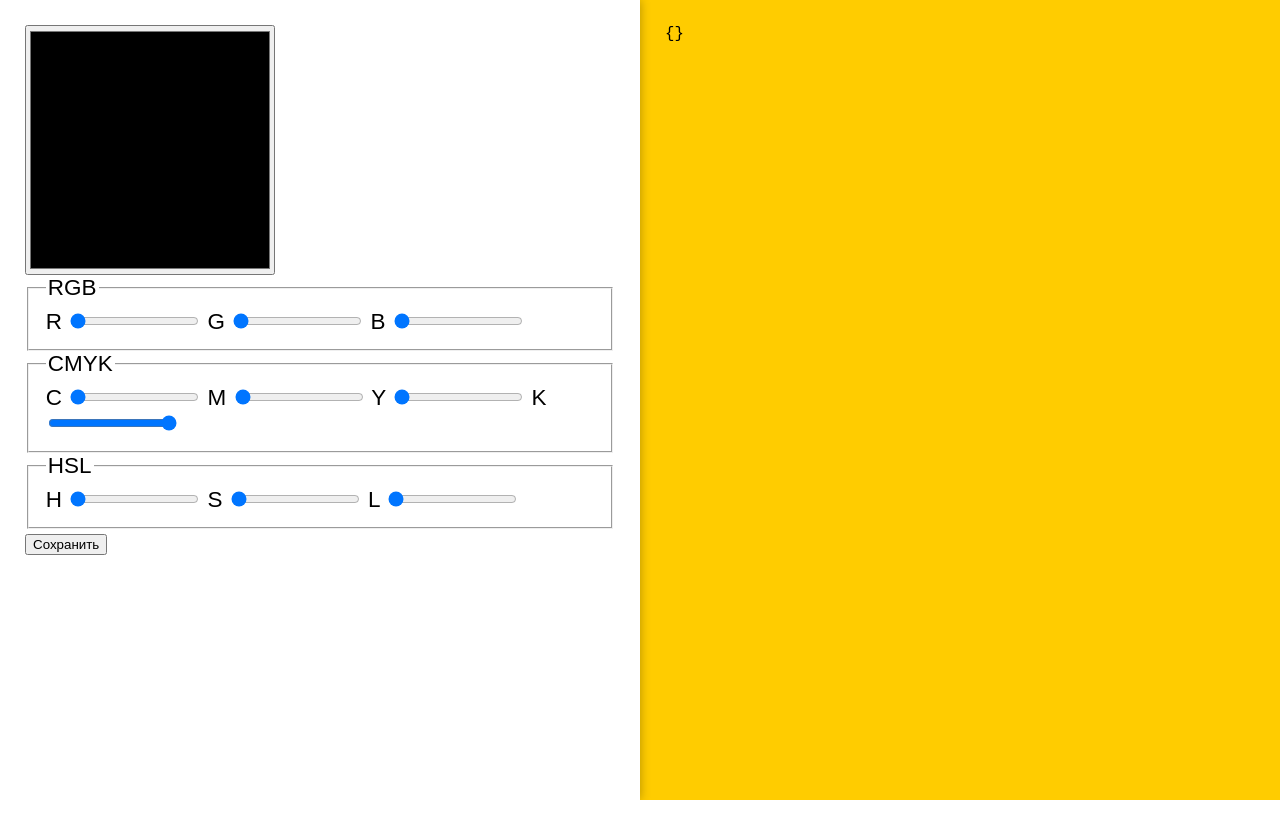
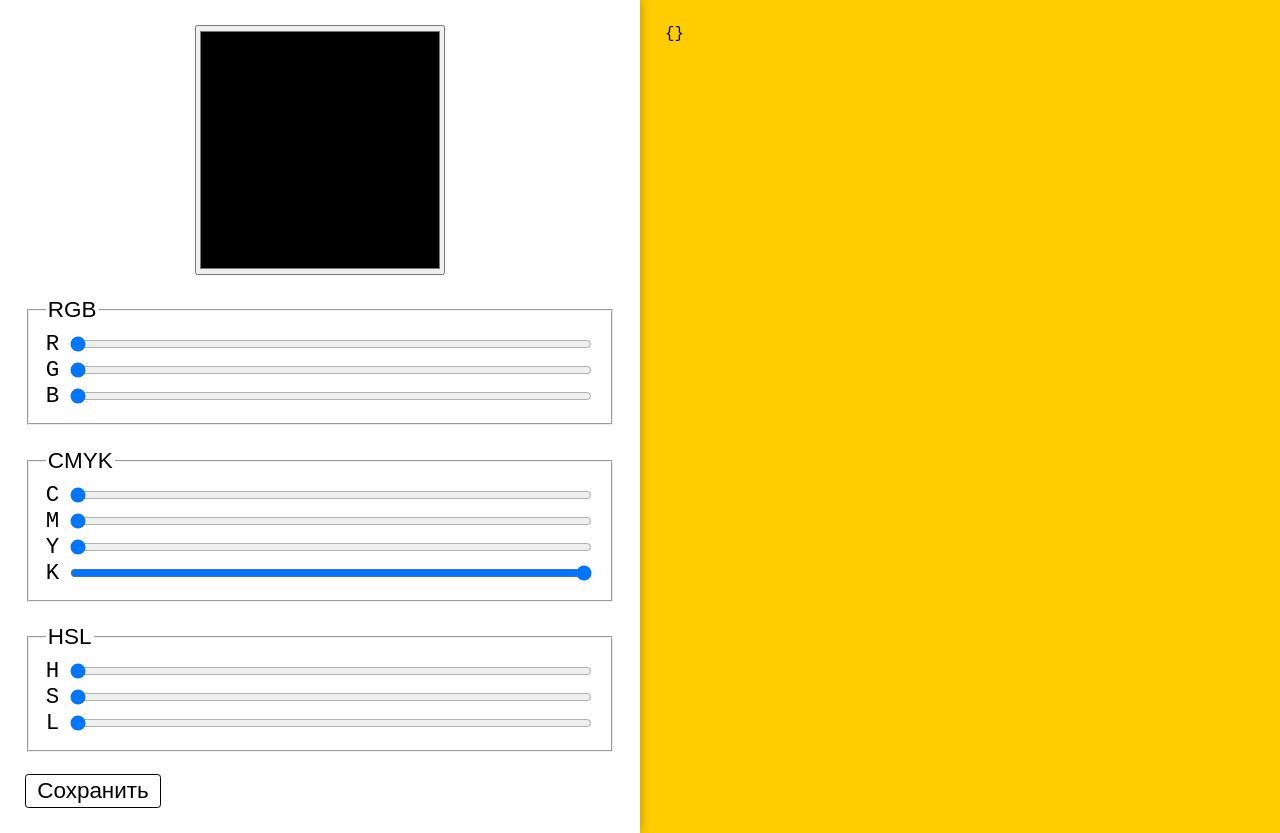
Before and after one commit to ErBlack/html-form, a plain HTML site: page colors.html in a window 1280 px wide. Before the commit the page ends 800 px from the top, so only its background shows below. Drawn offline with Linux system fonts and the light colour scheme.

Commit message:
colors-style

```diff
--- a/colors.css
+++ b/colors.css
@@ -9,3 +9,32 @@ input[type="color"]
     width: 250px;
     height: 250px;
 }
+
+label
+{
+    display: flex;
+
+    font-family: monospace;
+}
+
+fieldset
+{
+    margin-bottom: 1em;
+}
+
+input[type="color"]
+{
+    display: block;
+
+    margin: 0 auto 1em auto;
+}
+
+.caption
+{
+    flex: 0 0 1em;
+}
+
+input[type="range"]
+{
+    flex-grow: 1;
+}
--- a/colors.html
+++ b/colors.html
@@ -14,39 +14,49 @@
             <input type="color" name="HEX" id="color">
             <fieldset id="RGB">
                 <legend>RGB</legend>
-                <label>R
+                <label>
+                    <span class="caption">R</span>
                     <input type="range" min="0" max="255" name="R" id="R" value="0"> </label>
-                <label>G
+                <label>
+                    <span class="caption">G</span>
                     <input type="range" min="0" max="255" name="G" value="0">
                 </label>
-                <label>B
+                <label>
+                    <span class="caption">B</span>
                     <input type="range" min="0" max="255" name="B" value="0">
                 </label>
             </fieldset>
             <fieldset id="CMYK">
                 <legend>CMYK</legend>
-                <label>C
+                <label>
+                    <span class="caption">C</span>
                     <input type="range" min="0" max="100" name="C" value="0">
                 </label>
-                <label>M
+                <label>
+                    <span class="caption">M</span>
                     <input type="range" min="0" max="100" name="M" value="0">
                 </label>
-                <label>Y
+                <label>
+                    <span class="caption">Y</span>
                     <input type="range" min="0" max="100" name="Y" value="0">
                 </label>
-                <label>K
+                <label>
+                    <span class="caption">K</span>
                     <input type="range" min="0" max="100" name="K" value="100">
                 </label>
             </fieldset>
             <fieldset id="HSL">
                 <legend>HSL</legend>
-                <label>H
+                <label>
+                    <span class="caption">H</span>
                     <input type="range" min="0" max="360" name="H" value="0">
                 </label>
-                <label>S
+                <label>
+                    <span class="caption">S</span>
                     <input type="range" min="0" max="100" name="S" value="0">
                 </label>
-                <label>L
+                <label>
+                    <span class="caption">L</span>
                     <input type="range" min="0" max="100" name="L" value="0">
                 </label>
             </fieldset>
--- a/colors.js
+++ b/colors.js
@@ -60,30 +60,32 @@ class Color {
     }
     get HSL() {
         const [r, g, b] = this._rgb.map((number) => number / 255);
+
+        const max = Math.max(r, g, b);
         const min = Math.min(r, g, b);
-        const max = Math.max(r, g, b);
-        const delta = max - min;
 
+        const l = (max + min) / 2;
+        let s = 0;
         let h = 0;
-        let s = 0;
-        let l = (max + min) / 2;
 
-        if (delta !== 0) {
-            s = l < 0.5 ?
-                delta / (max + min) :
-                delta / (2 - max - min);
+        if (max != min) {
+            if (l < 0.5) {
+                s = (max - min) / (max + min);
+            } else {
+                s = (max - min) / (2.0 - max - min);
+            }
 
-            if (max === r) {
-                h = (g - b) / delta;
-            } else if (g === max) {
-                h = 2 + (b - r) / delta;
+            if (r == max) {
+                h = (g - b) / (max - min);
+            } else if (g == max) {
+                h = 2.0 + (b - r) / (max - min);
             } else {
-                h = (4 + (r - g) / delta) * 60;
+                h = 4.0 + (r - g) / (max - min);
             }
         }
 
         return [
-            h,
+            h < 0 ? 360 : Math.floor(h * 60),
             Math.floor(s * 100),
             Math.floor(l * 100)
         ];
--- a/styles/button.css
+++ b/styles/button.css
@@ -0,0 +1,11 @@
+button {
+    box-sizing: border-box;
+    height: var(--field-height);
+    padding: var(--field-padding);
+
+    border: var(--field-border);
+    border-radius: var(--field-border-radius);
+    background-color: #fff;
+
+    font-size: inherit;
+}
--- a/styles/fields.css
+++ b/styles/fields.css
@@ -1,3 +1,4 @@
 @import "select.css" screen;
 @import "input.css" screen;
 @import "textarea.css" screen;
+@import "button.css" screen;
```
